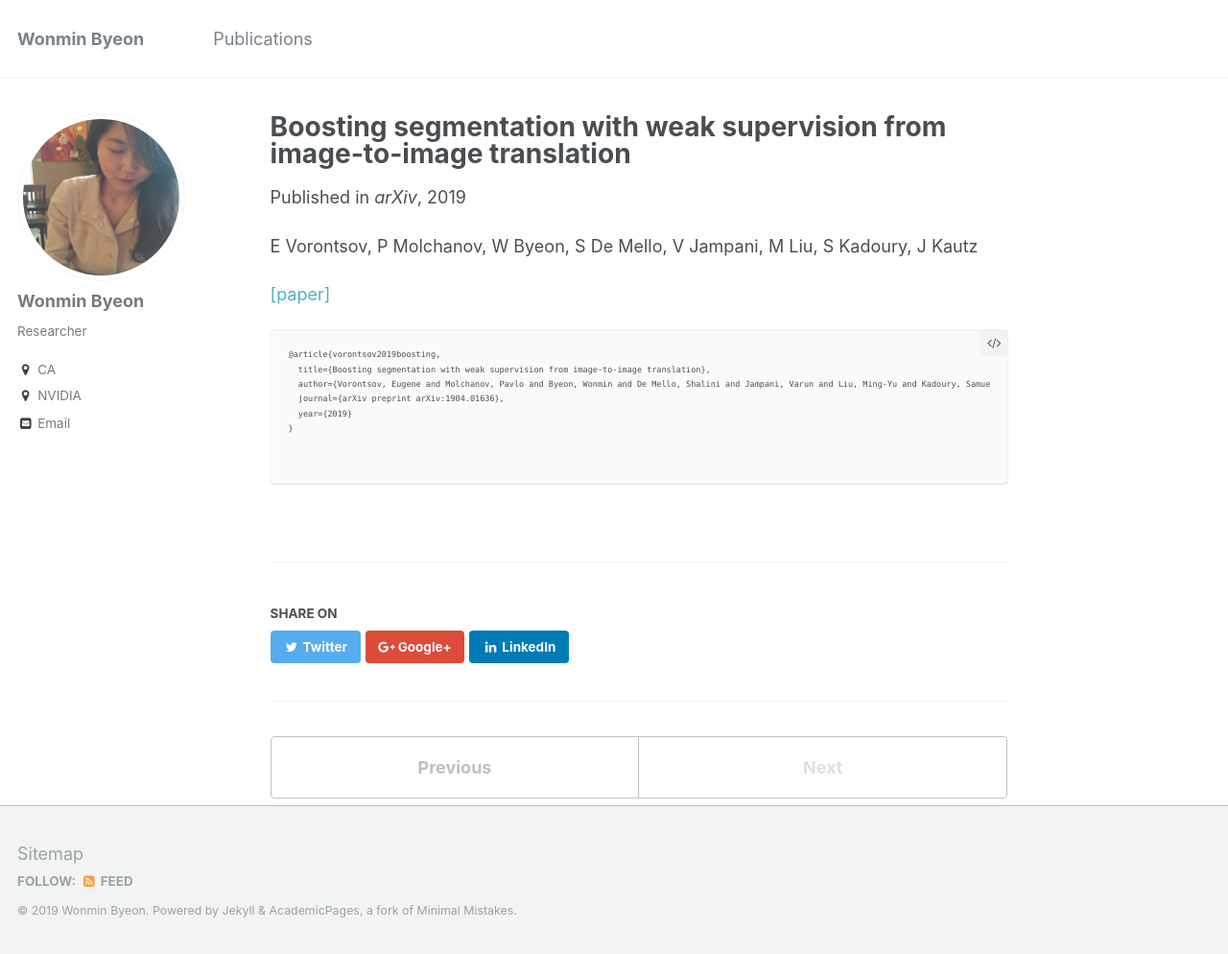
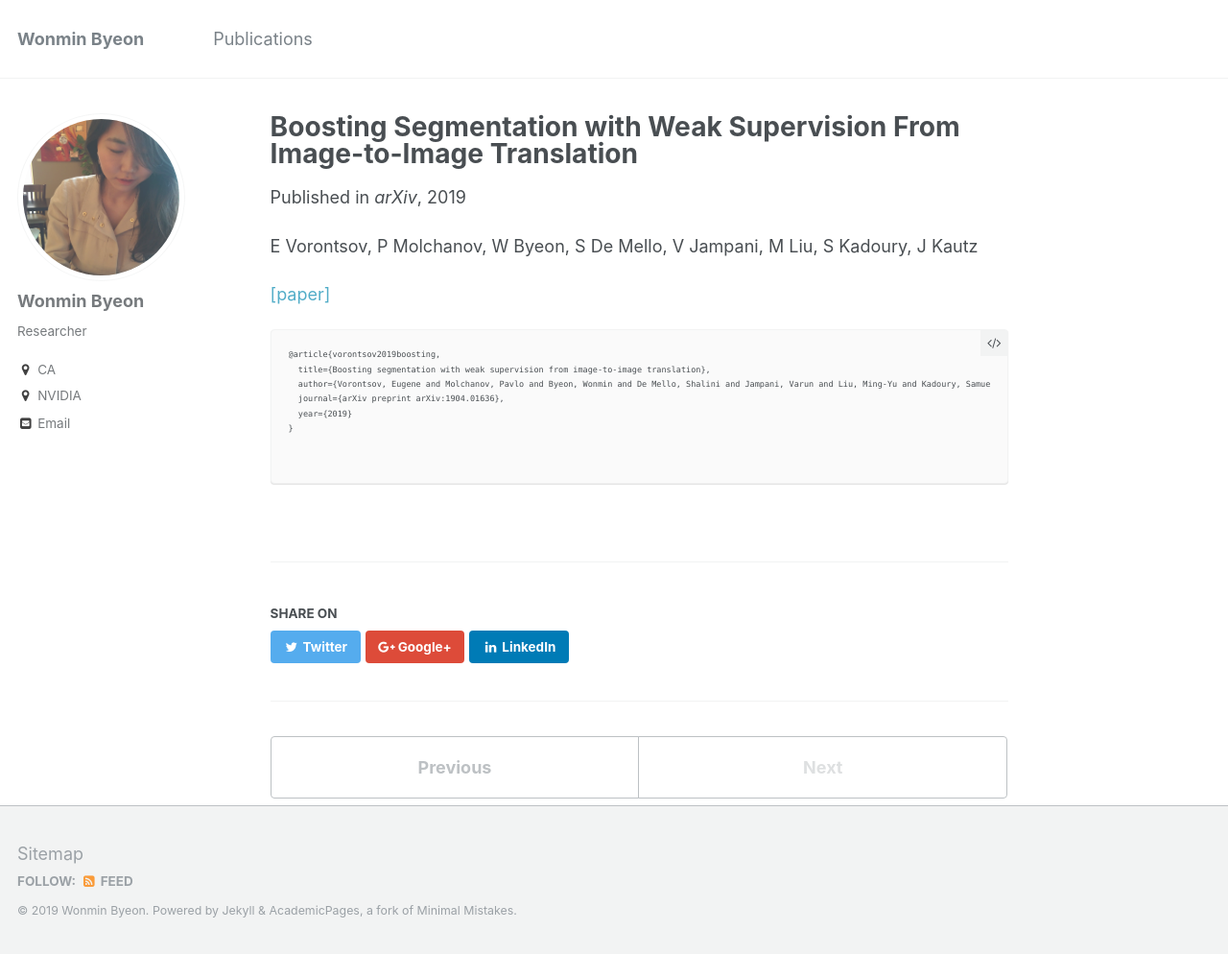
Before and after one commit to wonmin-byeon/wonmin-byeon.github.io, a Jekyll site: the page built from _publications/2019-04-gan-segmentation.md, in a window 1280 px wide and 994 px high. Shown: the whole window at 96% size. Built offline with Jekyll 4.4.1, drawn with Linux system fonts in a browser that asks for light colours.

```diff
--- a/_publications/2019-04-gan-segmentation.md
+++ b/_publications/2019-04-gan-segmentation.md
@@ -1,5 +1,5 @@
 ---
-title: "Boosting segmentation with weak supervision from image-to-image translation"
+title: "Boosting Segmentation with Weak Supervision From Image-to-Image Translation"
 collection: publications
 permalink: /publication/2019-04-gan-segmentation
 date: 2019-04-04
```
Also changed, not shown: _publications/2019-02-cut-mark.md (+1 -1 lines).
